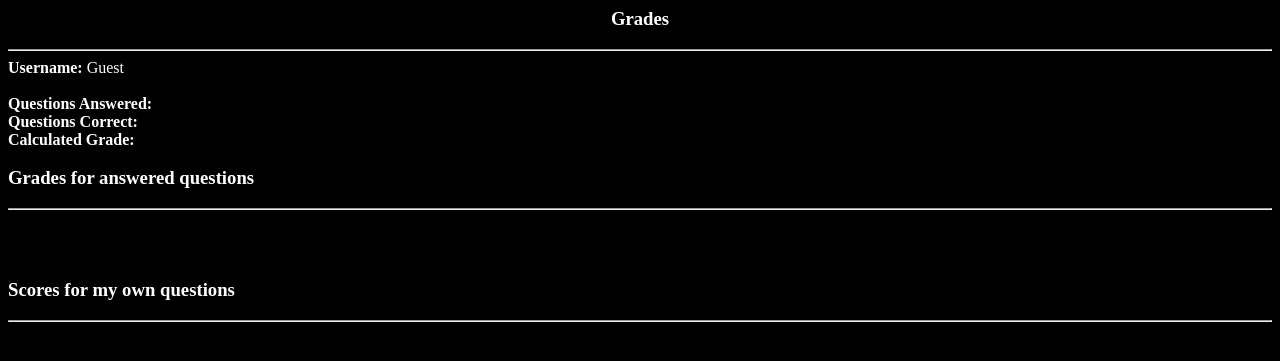
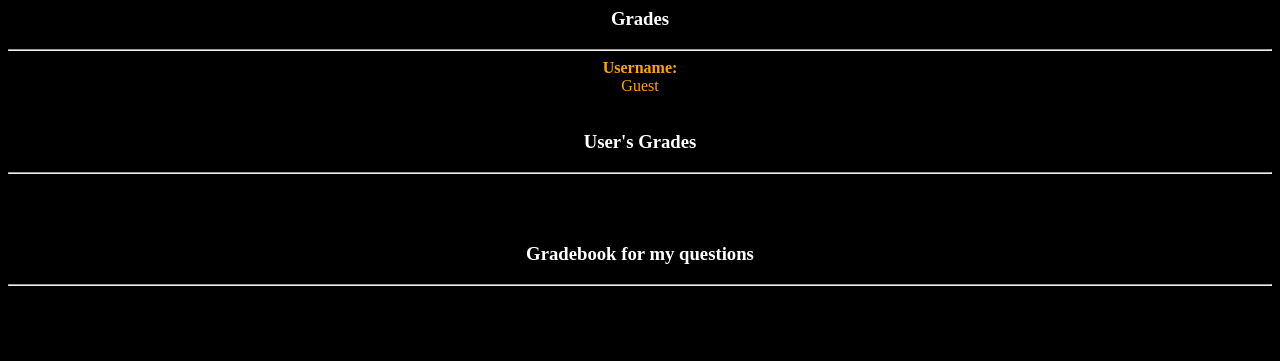
Before and after one commit to cronrad/Ending_from_the_Back, a Flask app: page /grades in a window 1280 px wide. Shown: the top 361 px of the page. Run offline with Flask 3, Linux system fonts and the light colour scheme; data that the repository does not hold is empty.

Commit message:
Completed grades, edited frontend, backend, and js

```diff
--- a/public/make_post.js
+++ b/public/make_post.js
@@ -299,7 +299,7 @@ function getUsername(){
             if (username === false) {
                 username = "Guest";
             }
-            document.getElementById("user").innerHTML += username;
+            document.getElementById("user").innerHTML += "<center>" + username + "<center>";
         }
     }
     request.open("GET", "/username");
@@ -318,7 +318,10 @@ function gradedPostHTML(postJSON) {
     const username = postJSON.username;
     const title = postJSON["title"];
     const description = postJSON["description"];
+    const expectedAnswer = postJSON.answer;
+    const userAnswers = postJSON.user_answers;
     const grade = postJSON.grade;
+    const real_username = postJSON.real_username;
 
     let question_id = "question" + postJSON["postID"];
     let image_name = postJSON["file_name"];
@@ -335,12 +338,27 @@ function gradedPostHTML(postJSON) {
     }
 
     let description_html = "<b>Description: </b>" + description + "<br>";
-    let grade_html = "<b>Grade: </b>" + grade + "<br>";
-    let ending_html = "</span></div><br><br>";
-    html_string += description_html + grade_html + ending_html;
+    let expectedAnswer_html = "<b>Expected Answer: </b></b><span style='color: blue;'>" + expectedAnswer + "</span><br>";
+    let userAnswer_html = "<b>Your Answer: </b><span style='color: blue;'>"+userAnswers[real_username]+"</span></b><br>";
+    // if (userAnswers && userAnswers[username]) {
+    //     userAnswer_html += userAnswers[username] + "<br>";
+    // } else {
+    //     userAnswer_html += "No answer recorded<br>";
+    // }
+
+    let grade_html = "<b>Your Grade: </b>";
+    if (grade === "Correct") {
+        grade_html += "<span style='color: green;'>" + grade + "</span><br>";
+    } else {
+        grade_html += "<span style='color: red;'>" + grade + "</span><br>";
+    }
+
+    let ending_html = "</span></div><br><br><hr>";
+    html_string += description_html + expectedAnswer_html + userAnswer_html + grade_html + ending_html;
 
     return html_string;
 }
+
 
 function updateGradedPost() {
     let request3 = new XMLHttpRequest();
@@ -360,4 +378,102 @@ function updateGradedPost() {
 function clearGradedPost() {
     const posts = document.getElementById("answered-questions");
     posts.innerHTML = "";
+
 }
+
+// For question gradebook
+
+function addQuestionGradebook(postJSON) {
+    const posts = document.getElementById("question-gradebook");
+    posts.innerHTML += questionGradebookPostHTML(postJSON);
+    let html = questionGradebookPostHTML(postJSON)
+}
+
+function questionGradebookPostHTML(postJSON) {
+    const username = postJSON.username;
+    const title = postJSON["title"];
+    const description = postJSON["description"];
+    const grades = postJSON.question_grades;
+    const expectedAnswer = postJSON.answer;  // Assuming the answer is stored in the "answer" property
+    const userAnswers = postJSON.user_answers;  // Assuming user answers are stored in the "user_answers" property
+
+    let question_id = "question" + postJSON["postID"];
+    let image_name = postJSON["file_name"];
+
+    let html_string = "";
+    let beginning_html = "<div id=" + question_id + ">";
+    let username_html = "<span><b>Username: </b>" + username + "<br>";
+    let title_html = "<b>Title: </b>" + title + "<br><br>";
+    html_string += beginning_html + username_html + title_html;
+
+    if (image_name !== undefined && image_name !== null) {
+        let image_string = "<img src='public/image/" + image_name + "'><br>";
+        html_string += image_string;
+    }
+
+    let description_html = "<b>Description: </b>" + description + "<br>";
+    html_string += description_html;
+
+    // Display expected answer in blue
+    html_string += "<b>Expected Answer: </b><span style='color: blue;'>" + expectedAnswer + "</span><br>";
+
+    // Check if there are no answers
+    if (!grades || Object.keys(grades).length === 0) {
+        // Display "No Answers :(" in rainbow colors
+        html_string += "<b>User's Answers and Grades: </b><span style='color: red;'>No Answers :(</span><br>";
+    } else {
+        // Iterate over the grades dictionary
+        html_string += "<b>User Answers and Grades:</b><br>";
+        for (const user in grades) {
+            if (grades.hasOwnProperty(user)) {
+                let grade_html = "&emsp;<b>" + user + ":</b><br>";
+
+                // Display user's answer in blue
+                if (userAnswers && userAnswers[user]) {
+                    grade_html += "&emsp;&emsp;User's Answer: <span style='color: blue;'>" + userAnswers[user] + "</span><br>";
+                } else {
+                    grade_html += "&emsp;&emsp;User's Answer: <span style='color: blue;'>Not provided</span><br>";
+                }
+
+                // Check if the grade is "Correct" or "Incorrect"
+                grade_html += "&emsp;&emsp;Grade: ";
+                if (grades[user] === "Correct") {
+                    grade_html += "<span style='color: green;'>" + grades[user] + "</span><br>";
+                } else {
+                    grade_html += "<span style='color: red;'>" + grades[user] + "</span><br>";
+                }
+
+                html_string += grade_html;
+            }
+        }
+    }
+
+    let ending_html = "</span></div><br><br><hr>";
+    html_string += ending_html;
+
+    return html_string;
+}
+
+
+
+
+
+function updateQuestionGradebook() {
+    let request3 = new XMLHttpRequest();
+    request3.onreadystatechange = function () {
+        if (this.readyState === 4 && this.status === 200) {
+            clearQuestionGradebook();
+            const posts = JSON.parse(this.response);
+            for (const post of posts) {
+                addQuestionGradebook(post);
+            }
+        }
+    }
+    request3.open("GET", "/question_gradebook");
+    request3.send();
+}
+
+function clearQuestionGradebook() {
+    const posts = document.getElementById("question-gradebook");
+    posts.innerHTML = "";
+}
--- a/server.py
+++ b/server.py
@@ -226,23 +226,14 @@ def grades():
 
 @app.route('/grading')
 def grading():
-    #This keeps track of all the posts and updates
-    post_list = []
-    auth_token = request.cookies.get("auth_token")
-    token_check, username = authenticate("", "", auth_token, False)
+    # gradebook for a user
+    response = user_grades(request, app)
+    return response
 
-    for post in postDB.find():
-        if "postIDCounter" in post: #ignores post id counter in db
-            continue
-        elif username in post["user_answers"]:
-            grade = calculateGrade(username, post)
-            post["grade"] = grade
-            post_list.append(post)
-    response = app.response_class(
-        response=str(json_util.dumps(post_list)),
-        status=200,
-        mimetype='application/json'
-    )
+@app.route('/question_gradebook')
+def question_gradebook():
+    # gradebook for a user's questions
+    response = question_grades(request, app)
     return response
 
 
--- a/templates/grades.html
+++ b/templates/grades.html
@@ -12,26 +12,26 @@
         </div>
     <p></p>
     <hr>
-    <div id="user"><b>Username: </b></div><br>
-    <label id="questions-answered"><b>Questions Answered: </b></label><br>
-    <label id="questions-correct"><b>Questions Correct: </b></label><br>
-    <label id="calculated-grade"><b>Calculated Grade: </b></label><br>
+    <div id="user" style="color: orange;"><b><center>Username: </center></b></div>
+    <br>
     <div class="title">
-        <h3>Grades for answered questions</h3><hr>
+        <h3><center>User's Grades</center></h3><hr>
     </div><br>
     <div id="answered-questions">
     </div>
     <br><br>
     <div class="title">
-        <h3>Scores for my own questions</h3><hr><br>
-    </div>
+        <h3><center>Gradebook for my questions</center></h3><hr>
+    </div><br>
 
-    <div id="created-questions">
+    <div id="question-gradebook">
     </div>
     <br>
 </body>
 <script>
     getUsername();
     updateGradedPost();
+    updateQuestionGradebook();
+
 </script>
 </html>
--- a/utils/getGrades.py
+++ b/utils/getGrades.py
@@ -9,3 +9,47 @@ def calculateGrade(username, post):
         return "Correct"
     else:
         return "Incorrect"
+
+
+def user_grades(request, app):
+    post_list = []
+    auth_token = request.cookies.get("auth_token")
+    token_check, username = authenticate("", "", auth_token, False)
+
+    for post in postDB.find():
+        if "postIDCounter" in post: #ignores post id counter in db
+            continue
+        elif username in post["user_answers"]:
+            grade = calculateGrade(username, post)
+            post["grade"] = grade
+            post["real_username"] = username
+            post_list.append(post)
+    response = app.response_class(
+        response=str(json_util.dumps(post_list)),
+        status=200,
+        mimetype='application/json'
+    )
+    return response
+
+def question_grades(request, app):
+    post_list = []
+    auth_token = request.cookies.get("auth_token")
+    token_check, username = authenticate("", "", auth_token, False)
+    for post in postDB.find():
+        if "postIDCounter" in post:  # ignores post id counter in db
+            continue
+        elif username in post["username"]:
+            grade_dict = {}  # Use a dictionary to store grades for each user
+            for user_answer in post["user_answers"]:
+                grade = calculateGrade(user_answer, post)
+                grade_dict[user_answer] = grade
+
+            post["question_grades"] = grade_dict
+            post_list.append(post)
+
+    response = app.response_class(
+        response=str(json_util.dumps(post_list)),
+        status=200,
+        mimetype='application/json'
+    )
+    return response
```
